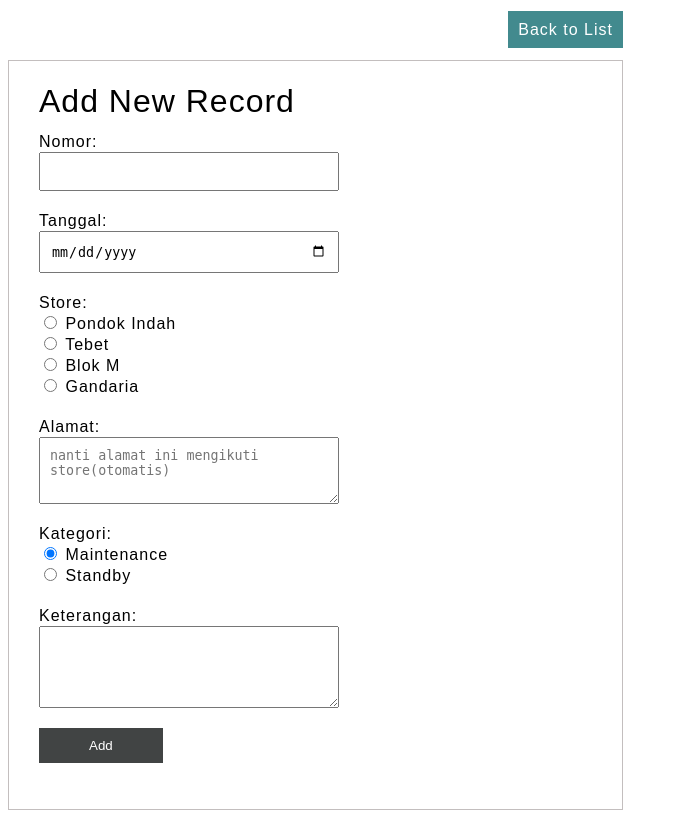
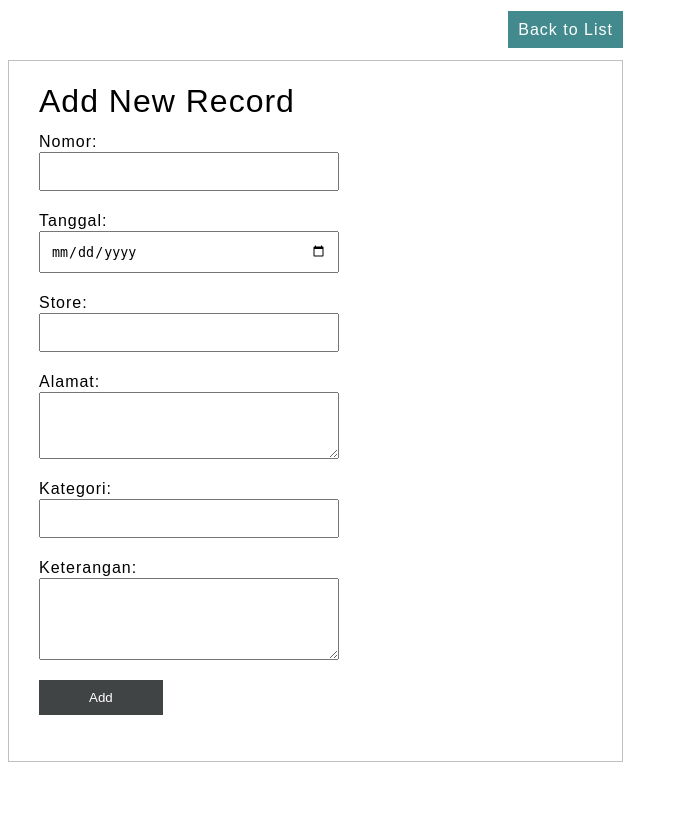
Before and after one commit to vitoradityafauzan/crud_jadwal2, a PHP site: page /add.php in a window 1280 px wide. Shown: the whole page, without its empty margins (0-678 px from the left). After the commit the page ends 762 px from the top, so only its background shows below. Run offline with PHP 8.4, Linux system fonts and the light colour scheme.

Commit message:
mk-1.3
.

```diff
--- a/php-pdo-crud/add.php
+++ b/php-pdo-crud/add.php
@@ -41,19 +41,15 @@ if(!empty($_POST["add_record"])) {
 			  </div>
 			   <div class="demo-form-row">
 				  <label>Store: </label><br>
-				  <input type="radio" name="gender" value="male" checked> Pondok Indah <br>
-                  <input type="radio" name="gender" value="female"> Tebet <br>
-                  <input type="radio" name="gender" value="male" checked> Blok M <br>
-                  <input type="radio" name="gender" value="female"> Gandaria <br>
+				  <input type="text" name="store" class="demo-form-field" required />
 			  </div>
 			  <div class="demo-form-row">
 				  <label>Alamat: </label><br>
-				  <textarea name="alamat" placeholder="nanti alamat ini mengikuti store(otomatis)" class="demo-form-field" rows="3" required ></textarea>
+				  <textarea name="alamat" class="demo-form-field" rows="3" required ></textarea>
 			  </div>
 			   <div class="demo-form-row">
 				  <label>Kategori: </label><br>
-				  <input type="radio" name="gender" value="male" checked> Maintenance <br>
-                  <input type="radio" name="gender" value="female"> Standby <br>
+				  <input type="text" name="kategori" class="demo-form-field" required />
 			  </div>
 			   <div class="demo-form-row">
 				  <label>Keterangan: </label><br>
--- a/php-pdo-crud/delete.php
+++ b/php-pdo-crud/delete.php
@@ -1,6 +1,10 @@
 <?php
 require_once("db.php");
-$pdo_statement=$pdo_conn->prepare("delete from jobs where id=" . $_GET['id']);
+if ($pdo_statement=$pdo_conn->prepare("delete from jobs where id=" . $_GET['id']);){
 $pdo_statement->execute();
+echo "Delete Succesful";
 header('location:index.php');
+}else {
+	echo "Delete Unsuccesfull";
+}
 ?>
```
